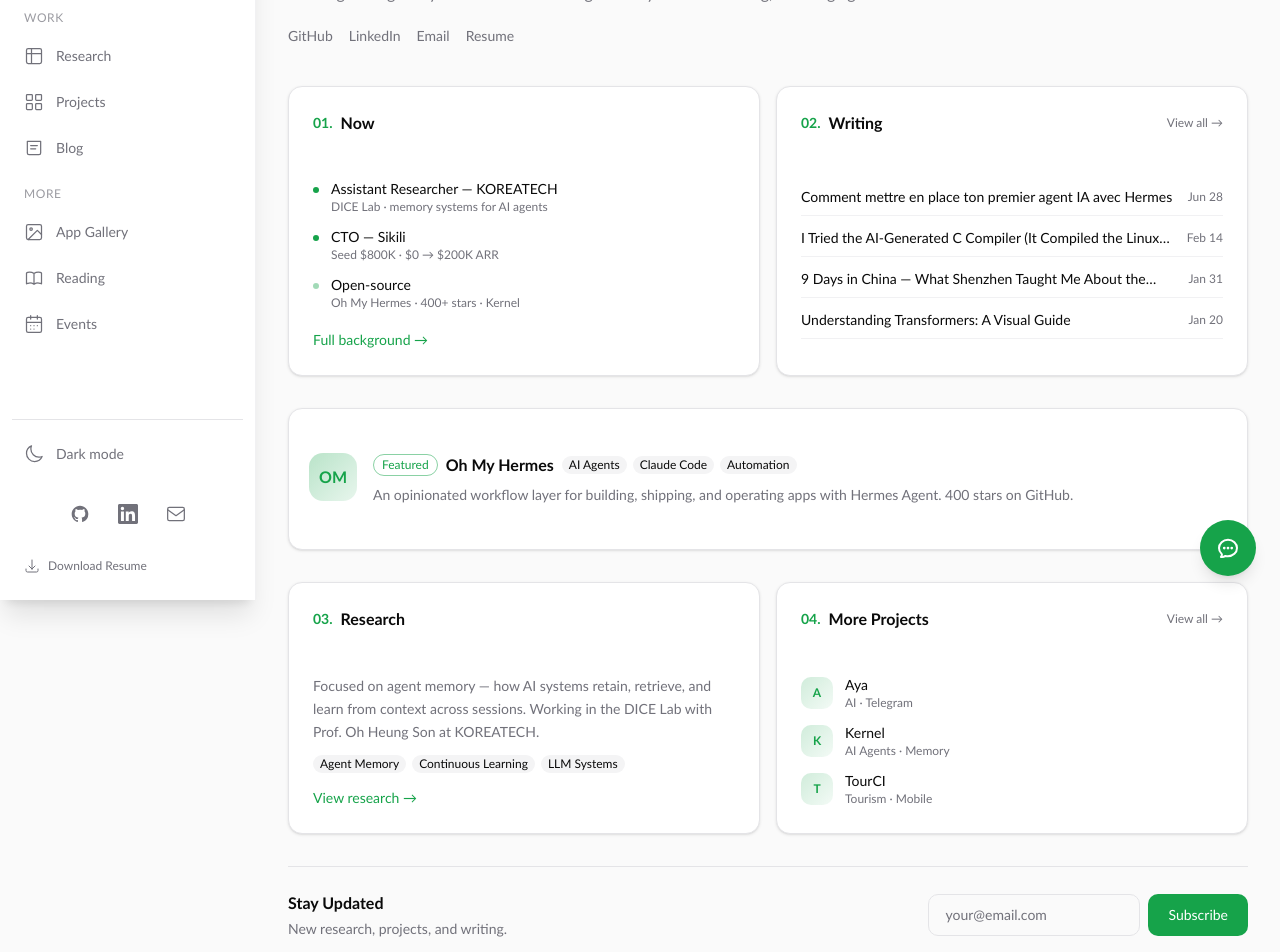
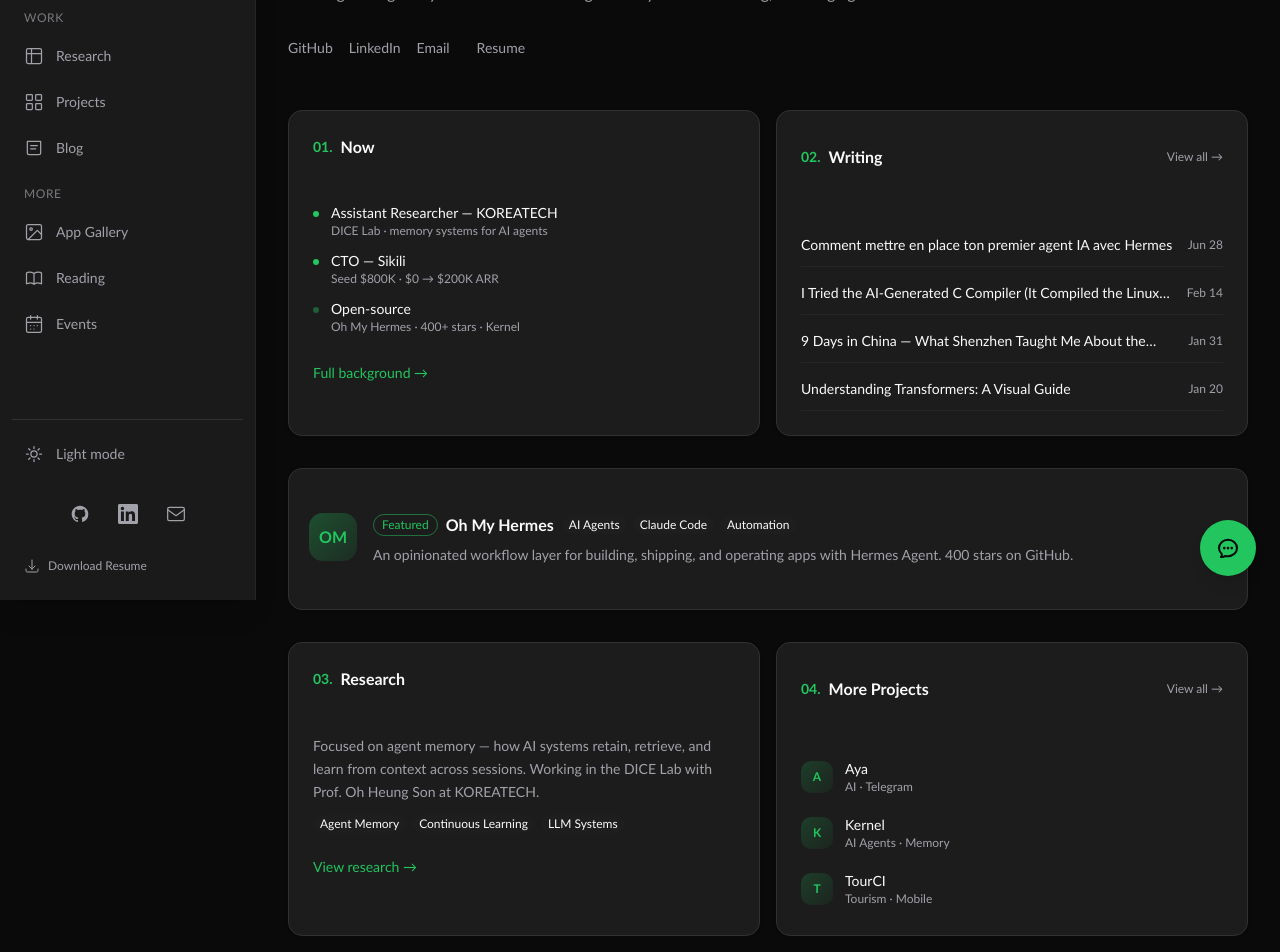
Before and after one commit to Salomondiei08/portfolio, a Next.js app: page / in a window 1280 px wide. Shown: the part 200-1152 px from the top of the page. Built offline with nearby package versions, Linux system fonts and the light colour scheme.

Commit message:
fix: eslint 8 compat, dark-first theme, 44px tap targets

```diff
--- a/eslint.config.mjs
+++ b/eslint.config.mjs
@@ -1,18 +1,21 @@
-import { defineConfig, globalIgnores } from "eslint/config";
-import nextVitals from "eslint-config-next/core-web-vitals";
-import nextTs from "eslint-config-next/typescript";
+import { FlatCompat } from "@eslint/eslintrc";
+import path from "node:path";
+import { fileURLToPath } from "node:url";
 
-const eslintConfig = defineConfig([
-  ...nextVitals,
-  ...nextTs,
-  // Override default ignores of eslint-config-next.
-  globalIgnores([
-    // Default ignores of eslint-config-next:
-    ".next/**",
-    "out/**",
-    "build/**",
-    "next-env.d.ts",
-  ]),
-]);
+const __filename = fileURLToPath(import.meta.url);
+const __dirname = path.dirname(__filename);
+
+// Next 14 ships shareable ESLint configs. FlatCompat lets ESLint 8 consume them
+// from this flat config file without relying on ESLint 9-only exports.
+const compat = new FlatCompat({
+  baseDirectory: __dirname,
+});
+
+const eslintConfig = [
+  ...compat.extends("next/core-web-vitals", "next/typescript"),
+  {
+    ignores: [".next/**", "out/**", "build/**", "next-env.d.ts"],
+  },
+];
 
 export default eslintConfig;
--- a/next.config.js
+++ b/next.config.js
@@ -1,7 +1,6 @@
 /** @type {import("next").NextConfig} */
 const nextConfig = {
   images: {
-    domains: ["tour.ci", "www.tour.ci", "res.cloudinary.com", "raw.githubusercontent.com"],
     remotePatterns: [
       {
         protocol: "https",
--- a/src/app/layout.tsx
+++ b/src/app/layout.tsx
@@ -82,7 +82,7 @@
             Reads localStorage and sets the class on <html> before React hydrates. */}
         <script
           dangerouslySetInnerHTML={{
-            __html: `try{var t=localStorage.getItem('theme');if(!t)t=window.matchMedia('(prefers-color-scheme: light)').matches?'light':'dark';document.documentElement.classList.add(t,'no-transitions');requestAnimationFrame(function(){requestAnimationFrame(function(){document.documentElement.classList.remove('no-transitions')})});}catch(e){}`,
+            __html: `try{var t=localStorage.getItem('theme')||'dark';document.documentElement.classList.add(t,'no-transitions');requestAnimationFrame(function(){requestAnimationFrame(function(){document.documentElement.classList.remove('no-transitions')})});}catch(e){}`,
           }}
         />
 
@@ -181,7 +181,7 @@
                       href="https://github.com/salomondiei08"
                       target="_blank"
                       rel="noopener noreferrer"
-                      className="text-primary hover:underline transition-colors"
+                      className="inline-flex min-h-11 items-center text-primary hover:underline transition-colors"
                     >
                       Salomon DIEI
                     </a>
--- a/src/app/page.tsx
+++ b/src/app/page.tsx
@@ -29,11 +29,11 @@
         <p className="text-muted-foreground leading-relaxed max-w-2xl">
           Building intelligent systems and researching memory for self-learning, evolving agents.
         </p>
-        <div className="flex gap-4 text-sm pt-1">
-          <a href="https://github.com/salomondiei08" target="_blank" rel="noopener noreferrer" className="text-muted-foreground hover:text-primary transition-colors">GitHub</a>
-          <a href="https://linkedin.com/in/salomondiei" target="_blank" rel="noopener noreferrer" className="text-muted-foreground hover:text-primary transition-colors">LinkedIn</a>
-          <a href="mailto:salomondiei08@gmail.com" className="text-muted-foreground hover:text-primary transition-colors">Email</a>
-          <a href="/Salomon_Academic_Resume.pdf" download="Salomon_Diei_Resume.pdf" className="text-muted-foreground hover:text-primary transition-colors">Resume</a>
+        <div className="flex flex-wrap gap-x-4 gap-y-1 text-sm pt-1">
+          <a href="https://github.com/salomondiei08" target="_blank" rel="noopener noreferrer" className="inline-flex min-h-11 min-w-11 items-center text-muted-foreground hover:text-primary transition-colors">GitHub</a>
+          <a href="https://linkedin.com/in/salomondiei" target="_blank" rel="noopener noreferrer" className="inline-flex min-h-11 min-w-11 items-center text-muted-foreground hover:text-primary transition-colors">LinkedIn</a>
+          <a href="mailto:salomondiei08@gmail.com" className="inline-flex min-h-11 min-w-11 items-center text-muted-foreground hover:text-primary transition-colors">Email</a>
+          <a href="/Salomon_Academic_Resume.pdf" download="Salomon_Diei_Resume.pdf" className="inline-flex min-h-11 min-w-11 items-center text-muted-foreground hover:text-primary transition-colors">Resume</a>
         </div>
       </section>
 
@@ -71,7 +71,7 @@
                   </div>
                 </div>
               </div>
-              <Link href="/about" className="inline-flex text-sm text-primary hover:underline">
+              <Link href="/about" className="inline-flex min-h-11 items-center text-sm text-primary hover:underline">
                 Full background →
               </Link>
             </CardContent>
@@ -86,7 +86,7 @@
                   <span className="text-primary text-sm">02.</span>
                   Writing
                 </CardTitle>
-                <Link href="/blog" className="text-xs text-muted-foreground hover:text-primary transition-colors">
+                <Link href="/blog" className="inline-flex min-h-11 items-center text-xs text-muted-foreground hover:text-primary transition-colors">
                   View all →
                 </Link>
               </div>
@@ -95,7 +95,7 @@
               <div className="space-y-1">
                 {recentPosts.map((post) => (
                   <Link key={post.href} href={post.href} className="block group/post">
-                    <div className="flex items-center justify-between py-2 border-b border-border/50 group-hover/post:border-primary/30 transition-colors">
+                    <div className="flex min-h-11 items-center justify-between py-2 border-b border-border/50 group-hover/post:border-primary/30 transition-colors">
                       <span className="text-sm group-hover/post:text-primary transition-colors line-clamp-1 pr-2">
                         {post.title}
                       </span>
@@ -158,7 +158,7 @@
                     <Badge key={t} variant="secondary" className="text-xs px-1.5 py-0">{t}</Badge>
                   ))}
                 </div>
-                <span className="text-sm text-primary">View research →</span>
+                <span className="inline-flex min-h-11 items-center text-sm text-primary">View research →</span>
               </CardContent>
             </Card>
           </Link>
@@ -172,7 +172,7 @@
                   <span className="text-primary text-sm">04.</span>
                   More Projects
                 </CardTitle>
-                <Link href="/projects" className="text-xs text-muted-foreground hover:text-primary transition-colors">
+                <Link href="/projects" className="inline-flex min-h-11 items-center text-xs text-muted-foreground hover:text-primary transition-colors">
                   View all →
                 </Link>
               </div>
@@ -180,7 +180,7 @@
             <CardContent>
               <div className="space-y-3">
                 {otherProjects.map((project) => (
-                  <Link key={project.id} href={`/projects#${project.id}`} className="flex items-center gap-3 group/p">
+                  <Link key={project.id} href={`/projects#${project.id}`} className="flex min-h-11 items-center gap-3 group/p">
                     <div className="w-8 h-8 rounded-lg bg-gradient-to-br from-primary/20 to-primary/5 flex items-center justify-center shrink-0">
                       <span className="text-primary text-xs font-bold">
                         {project.title.split(" ").map((w: string) => w[0]).join("").slice(0, 2).toUpperCase()}
--- a/src/components/portfolio/NewsletterForm.tsx
+++ b/src/components/portfolio/NewsletterForm.tsx
@@ -67,7 +67,7 @@
         <button
           type="submit"
           disabled={status === "loading"}
-          className="px-5 py-2.5 rounded-lg bg-primary text-primary-foreground text-sm font-medium hover:bg-primary/90 disabled:opacity-50 transition-colors whitespace-nowrap"
+          className="min-h-11 px-5 py-2.5 rounded-lg bg-primary text-primary-foreground text-sm font-medium hover:bg-primary/90 disabled:opacity-50 transition-colors whitespace-nowrap"
         >
           {status === "loading" ? "..." : "Subscribe"}
         </button>
--- a/src/components/portfolio/ThemeProvider.tsx
+++ b/src/components/portfolio/ThemeProvider.tsx
@@ -25,8 +25,6 @@
     const stored = localStorage.getItem("theme") as Theme | null;
     if (stored) {
       setTheme(stored);
-    } else if (window.matchMedia("(prefers-color-scheme: light)").matches) {
-      setTheme("light");
     }
   }, []);
 
--- a/src/components/portfolio/animations.tsx
+++ b/src/components/portfolio/animations.tsx
@@ -34,7 +34,7 @@
   return (
     <div
       ref={ref}
-      className={`opacity-0 ${className}`}
+      className={className}
       style={{ animationDelay: `${delay}ms` }}
     >
       {children}
@@ -75,7 +75,7 @@
   return (
     <div
       ref={ref}
-      className={`opacity-0 ${className}`}
+      className={className}
       style={{ animationDelay: `${delay}ms` }}
     >
       {children}
```
Also changed, not shown: 1 other file (tests, documents, lock files or other folders).
